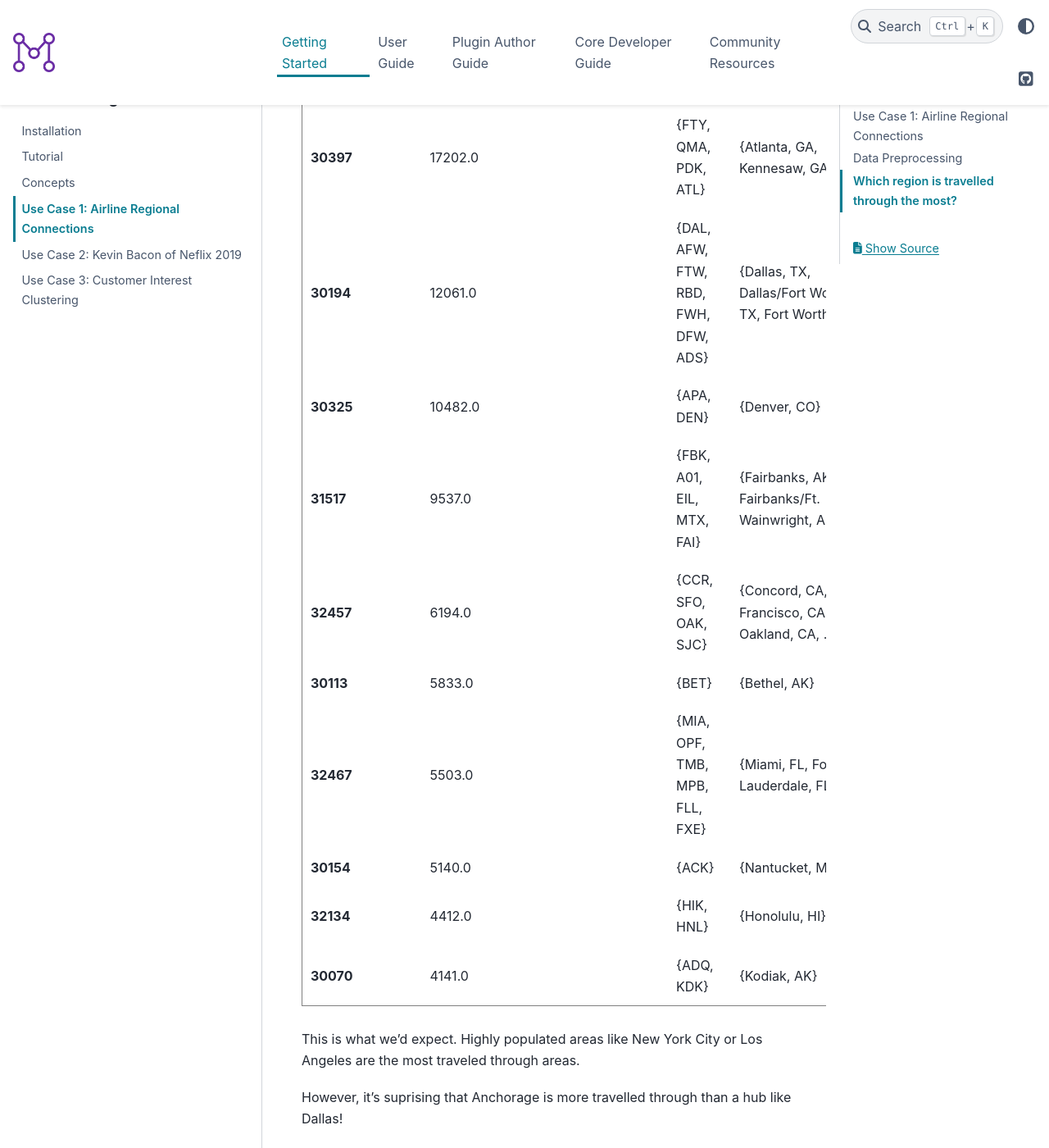
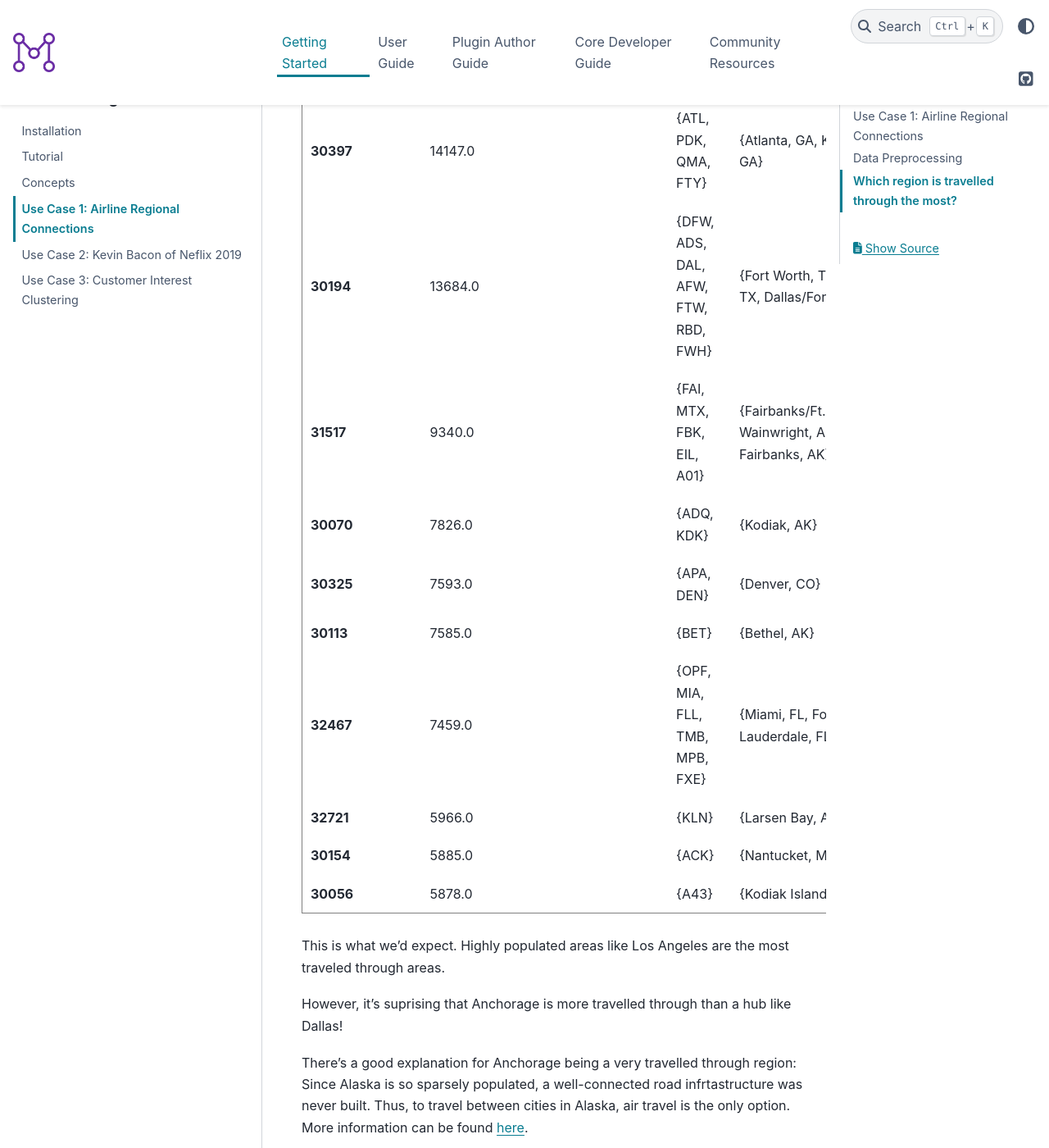
Before and after one commit to metagraph-dev/metagraph, a Sphinx documentation site: the page built from docs/getting_started/use_case_1_airline_connectedness.rst, in a window 1280 px wide and 1400 px high, scrolled down 5867 px. Shown: the whole window at 82% size. Built offline with Sphinx 7.4.7 and the PyData theme 0.15.4, drawn with Linux system fonts in a browser that asks for light colours; some of the changed text lies outside the part shown.

Commit message:
Update air travel tutorial
This commit updates the air travel tutorial (use case 1) in the documentation.

Each change corresopnds to feedback explicitly given about the part changed.

```diff
--- a/docs/getting_started/use_case_1_airline_connectedness.rst
+++ b/docs/getting_started/use_case_1_airline_connectedness.rst
@@ -377,7 +378,6 @@ flights are usually flights transporting packages).
     </table>
     </div>
     <br/>
-
 
 
 We’ll want to have our data in an edge list format.
@@ -545,7 +545,7 @@ get a mapping from city market IDs to city names and airports.
         </tr>
         <tr>
           <th>30009</th>
-          <td>{HOM, 09A}</td>
+          <td>{09A, HOM}</td>
           <td>{Homer, AK}</td>
         </tr>
         <tr>
@@ -557,6 +557,7 @@ get a mapping from city market IDs to city names and airports.
     </table>
     </div>
     <br/>
+
 
 
 Which region is travelled through the most?
@@ -587,6 +588,7 @@ Let’s calculate the Betweenness Centrality.
 
     >>> betweenness_centrality = r.algos.vertex_ranking.betweenness_centrality(passenger_flow_graph_wrapped, 100, False, False)
 
+
 Let’s look at the results and find the highest scores (which would give
 us the city market IDs that are most travelled through).
 
@@ -601,21 +603,21 @@ us the city market IDs that are most travelled through).
 
 .. parsed-literal::
 
-    [(32575, 49405.0),
-     (30559, 44352.0),
-     (31703, 32659.0),
-     (30299, 31495.0),
-     (30977, 21128.0),
-     (30397, 17202.0),
-     (30194, 12061.0),
-     (30325, 10482.0),
-     (31517, 9537.0),
-     (32457, 6194.0),
-     (30113, 5833.0),
-     (32467, 5503.0),
-     (30154, 5140.0),
-     (32134, 4412.0),
-     (30070, 4141.0)]
+    [(32575, 46411.0),
+     (30559, 44345.0),
+     (30299, 38214.0),
+     (31703, 31860.0),
+     (30977, 25167.0),
+     (30397, 14147.0),
+     (30194, 13684.0),
+     (31517, 9340.0),
+     (30070, 7826.0),
+     (30325, 7593.0),
+     (30113, 7585.0),
+     (32467, 7459.0),
+     (32721, 5966.0),
+     (30154, 5885.0),
+     (30056, 5878.0)]
 
 
 
@@ -665,93 +667,93 @@ from city market IDs to city names and airports we made earlier.
       <tbody>
         <tr>
           <th>32575</th>
-          <td>49405.0</td>
-          <td>{SMO, BUR, LGB, HHR, LAX, ONT, VNY, SNA}</td>
-          <td>{Long Beach, CA, Hawthorne, CA, Van Nuys, CA, ...</td>
+          <td>46411.0</td>
+          <td>{BUR, HHR, SMO, ONT, VNY, LAX, SNA, LGB}</td>
+          <td>{Burbank, CA, Long Beach, CA, Hawthorne, CA, O...</td>
         </tr>
         <tr>
           <th>30559</th>
-          <td>44352.0</td>
-          <td>{LKE, BFI, KEH, SEA}</td>
-          <td>{Seattle, WA, Kenmore, WA}</td>
+          <td>44345.0</td>
+          <td>{LKE, KEH, BFI, SEA}</td>
+          <td>{Kenmore, WA, Seattle, WA}</td>
+        </tr>
+        <tr>
+          <th>30299</th>
+          <td>38214.0</td>
+          <td>{MRI, ANC, DQL}</td>
+          <td>{Anchorage, AK}</td>
         </tr>
         <tr>
           <th>31703</th>
-          <td>32659.0</td>
-          <td>{JFK, LGA, JRB, HPN, JRA, ISP, EWR, SWF, TSS}</td>
-          <td>{Islip, NY, White Plains, NY, Newark, NJ, Newb...</td>
-        </tr>
-        <tr>
-          <th>30299</th>
-          <td>31495.0</td>
-          <td>{MRI, DQL, ANC}</td>
-          <td>{Anchorage, AK}</td>
+          <td>31860.0</td>
+          <td>{TSS, JFK, JRA, EWR, SWF, JRB, HPN, LGA, ISP}</td>
+          <td>{Newark, NJ, Newburgh/Poughkeepsie, NY, Islip,...</td>
         </tr>
         <tr>
           <th>30977</th>
-          <td>21128.0</td>
-          <td>{LOT, MDW, DPA, PWK, GYY, ORD}</td>
-          <td>{Gary, IN, Chicago/Romeoville, IL, Chicago, IL}</td>
+          <td>25167.0</td>
+          <td>{PWK, ORD, GYY, LOT, MDW, DPA}</td>
+          <td>{Chicago, IL, Chicago/Romeoville, IL, Gary, IN}</td>
         </tr>
         <tr>
           <th>30397</th>
-          <td>17202.0</td>
-          <td>{FTY, QMA, PDK, ATL}</td>
+          <td>14147.0</td>
+          <td>{ATL, PDK, QMA, FTY}</td>
           <td>{Atlanta, GA, Kennesaw, GA}</td>
         </tr>
         <tr>
           <th>30194</th>
-          <td>12061.0</td>
-          <td>{DAL, AFW, FTW, RBD, FWH, DFW, ADS}</td>
-          <td>{Dallas, TX, Dallas/Fort Worth, TX, Fort Worth...</td>
+          <td>13684.0</td>
+          <td>{DFW, ADS, DAL, AFW, FTW, RBD, FWH}</td>
+          <td>{Fort Worth, TX, Dallas, TX, Dallas/Fort Worth...</td>
+        </tr>
+        <tr>
+          <th>31517</th>
+          <td>9340.0</td>
+          <td>{FAI, MTX, FBK, EIL, A01}</td>
+          <td>{Fairbanks/Ft. Wainwright, AK, Fairbanks, AK}</td>
+        </tr>
+        <tr>
+          <th>30070</th>
+          <td>7826.0</td>
+          <td>{ADQ, KDK}</td>
+          <td>{Kodiak, AK}</td>
         </tr>
         <tr>
           <th>30325</th>
-          <td>10482.0</td>
+          <td>7593.0</td>
           <td>{APA, DEN}</td>
           <td>{Denver, CO}</td>
         </tr>
         <tr>
-          <th>31517</th>
-          <td>9537.0</td>
-          <td>{FBK, A01, EIL, MTX, FAI}</td>
-          <td>{Fairbanks, AK, Fairbanks/Ft. Wainwright, AK}</td>
-        </tr>
-        <tr>
-          <th>32457</th>
-          <td>6194.0</td>
-          <td>{CCR, SFO, OAK, SJC}</td>
-          <td>{Concord, CA, San Francisco, CA, Oakland, CA, ...</td>
-        </tr>
-        <tr>
           <th>30113</th>
-          <td>5833.0</td>
+          <td>7585.0</td>
           <td>{BET}</td>
           <td>{Bethel, AK}</td>
         </tr>
         <tr>
           <th>32467</th>
-          <td>5503.0</td>
-          <td>{MIA, OPF, TMB, MPB, FLL, FXE}</td>
+          <td>7459.0</td>
+          <td>{OPF, MIA, FLL, TMB, MPB, FXE}</td>
           <td>{Miami, FL, Fort Lauderdale, FL}</td>
         </tr>
         <tr>
+          <th>32721</th>
+          <td>5966.0</td>
+          <td>{KLN}</td>
+          <td>{Larsen Bay, AK}</td>
+        </tr>
+        <tr>
           <th>30154</th>
-          <td>5140.0</td>
+          <td>5885.0</td>
           <td>{ACK}</td>
           <td>{Nantucket, MA}</td>
         </tr>
         <tr>
-          <th>32134</th>
-          <td>4412.0</td>
-          <td>{HIK, HNL}</td>
-          <td>{Honolulu, HI}</td>
-        </tr>
-        <tr>
-          <th>30070</th>
-          <td>4141.0</td>
-          <td>{ADQ, KDK}</td>
-          <td>{Kodiak, AK}</td>
+          <th>30056</th>
+          <td>5878.0</td>
+          <td>{A43}</td>
+          <td>{Kodiak Island, AK}</td>
         </tr>
       </tbody>
     </table>
@@ -760,8 +762,8 @@ from city market IDs to city names and airports we made earlier.
 
 
 
-This is what we’d expect. Highly populated areas like New York City or
-Los Angeles are the most traveled through areas.
+This is what we’d expect. Highly populated areas like Los Angeles are
+the most traveled through areas.
 
 However, it’s suprising that Anchorage is more travelled through than a
 hub like Dallas!
```
Also changed, not shown: other parts of docs/getting_started/use_case_1_airline_connectedness.rst (+7 -6 lines).
